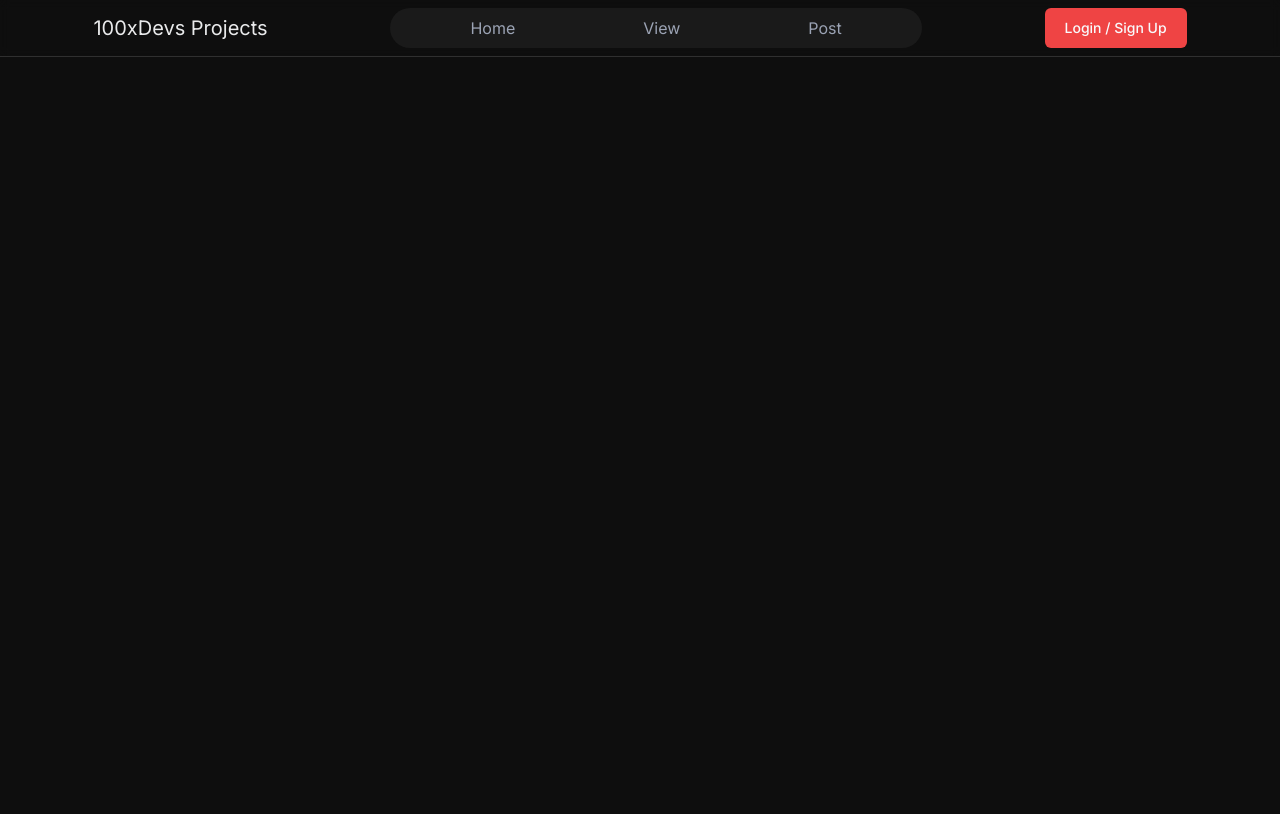
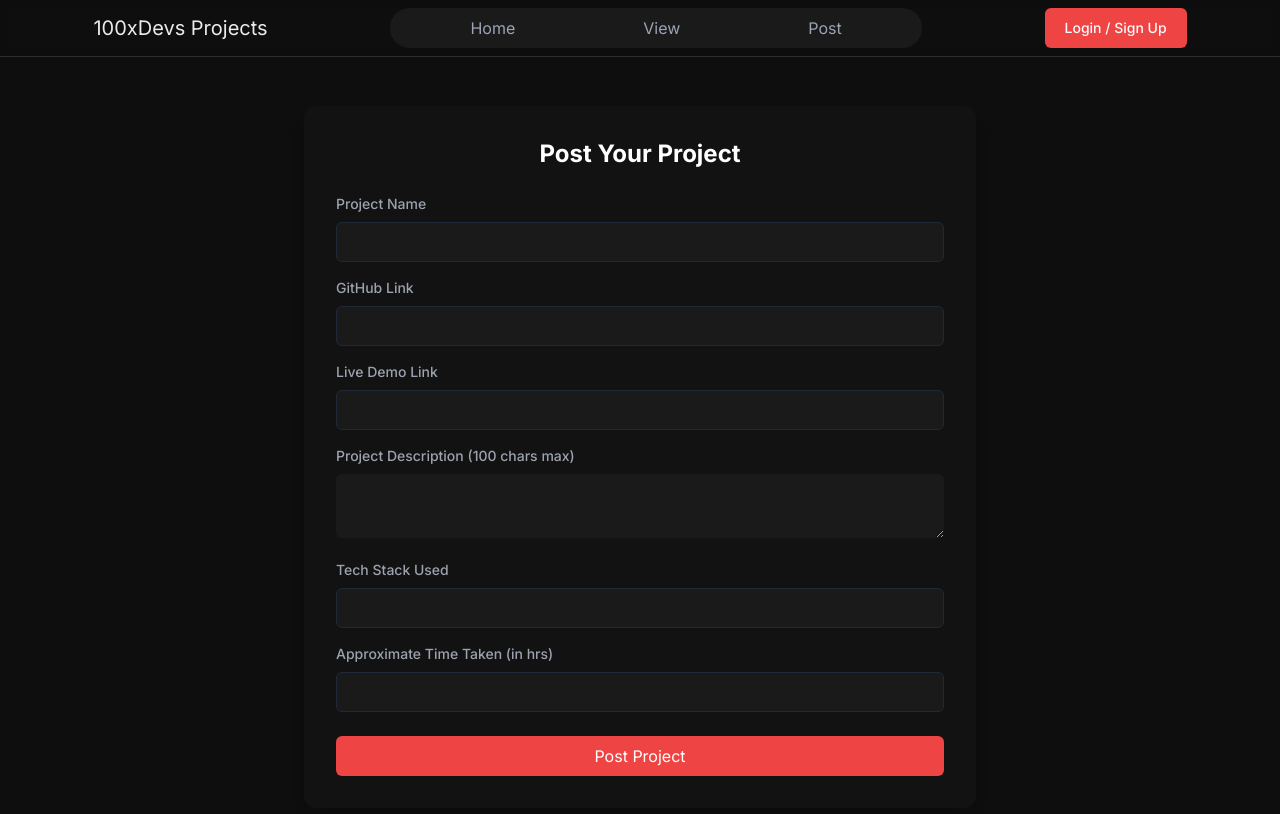
Before and after one commit to justanuragmaurya/projects-management-system, a Next.js app: page /post in a window 1280 px wide. Shown: the top 814 px of the page. Built offline with nearby package versions, Linux system fonts and the light colour scheme.

Commit message:
post page work done hopefully

```diff
--- a/app/api/user/route.ts
+++ b/app/api/user/route.ts
@@ -3,7 +3,6 @@ import { NextRequest } from "next/server";
 export async function POST(req: NextRequest){
     const body = await req.json();
     console.log(body);
-
     return Response.json(
         {
             message: "heyy this is signup page"
--- a/app/layout.tsx
+++ b/app/layout.tsx
@@ -18,8 +18,10 @@ export default function RootLayout({
   return (
     <html lang="en">
       <body className={inter.className}>
-      <Navbar/>
-        {children}
+        <div className="cursor">
+          <Navbar/>
+          {children}
+        </div>
         </body>
     </html>
   );
--- a/app/post/page.tsx
+++ b/app/post/page.tsx
@@ -1,7 +1,87 @@
-export default function Post(){
-    return(
-        <>
+"use client"
+import { useState } from 'react';
+import { Input } from "@/components/ui/input";
+import mongoose from "mongoose"
 
-        </>
-    )
+export default function ProjectForm() {
+    const [formData, setFormData] = useState({
+        name: '',
+        githubLink: '',
+        liveDemo: '',
+        description: '',
+        techStack: '',
+        timeTaken: ''
+    });
+
+    const handleChange = (e:any) => {
+        setFormData({ ...formData, [e.target.name]: e.target.value });
+    };
+
+    const handleSubmit = async(e:any) => {
+        e.preventDefault();
+        console.log(formData);
+        await mongoose.connect(`${url}/secretsDB`);
+
+    };
+
+    let url =""
+
+    return (
+        <div className="flex justify-center items-center min-h-screen  text-gray-400">
+            <form onSubmit={handleSubmit} className="w-full max-w-2xl p-8 bg-[#121212] rounded-xl shadow-lg">
+                <h2 className="text-2xl font-bold mb-6 text-center text-white   ">Post Your Project</h2>
+
+                <div className="mb-4">
+                    <label htmlFor="name" className="block mb-2 text-sm font-medium">Project Name</label>
+                    <Input type="text" id="name" name="name" value={formData.name} onChange={handleChange} className="bg-[#1a1a1a] border-gray-800 text-white" required />
+                </div>
+
+                <div className="mb-4">
+                    <label htmlFor="githubLink" className="block mb-2 text-sm font-medium">GitHub Link</label>
+                    <Input type="url" id="githubLink" name="githubLink" value={formData.githubLink} onChange={handleChange} className="bg-[#1a1a1a] border-gray-800 text-white" required />
+                </div>
+
+                <div className="mb-4">
+                    <label htmlFor="liveDemo" className="block mb-2 text-sm font-medium">Live Demo Link</label>
+                    <Input type="url" id="liveDemo" name="liveDemo" value={formData.liveDemo} onChange={handleChange} className="bg-[#1a1a1a] border-gray-800 text-white" />
+                </div>
+
+                <div className="mb-4">
+                    <label htmlFor="description" className="block mb-2 text-sm font-medium">Project Description (100 chars max)</label>
+                    <textarea
+                        id="description"
+                        name="description"
+                        value={formData.description}
+                        onChange={handleChange}
+                        maxLength={100}
+                        className="w-full bg-[#1a1a1a] border-gray-800 text-white rounded-md p-2"
+                        required
+                    />
+                </div>
+
+                <div className="mb-4">
+                    <label htmlFor="techStack" className="block mb-2 text-sm font-medium">Tech Stack Used</label>
+                    <Input type="text" id="techStack" name="techStack" value={formData.techStack} onChange={handleChange} className="bg-[#1a1a1a] border-gray-800 text-white" required />
+                </div>
+
+                <div className="mb-6">
+                    <label htmlFor="timeTaken" className="block mb-2 text-sm font-medium">Approximate Time Taken (in hrs)</label>
+                    <Input type="number" id="timeTaken" name="timeTaken" value={formData.timeTaken} onChange={handleChange} className="bg-[#1a1a1a] border-gray-800 text-white" required />
+                </div>
+
+                <button type="submit" className="w-full bg-red-500 hover:bg-red-700 text-white p-2 rounded-md">Post Project</button>
+            </form>
+        </div>
+    );
 }
+
+
+
+interface projectData{
+    name: String,
+    githubLink: String,
+    liveDemo: String,
+    description: String,
+    techStack: String,
+    timeTaken: Number
+}
--- /dev/null
+++ b/components/ui/input.tsx
@@ -0,0 +1,25 @@
+import * as React from "react"
+
+import { cn } from "@/lib/utils"
+
+export interface InputProps
+  extends React.InputHTMLAttributes<HTMLInputElement> {}
+
+const Input = React.forwardRef<HTMLInputElement, InputProps>(
+  ({ className, type, ...props }, ref) => {
+    return (
+      <input
+        type={type}
+        className={cn(
+          "flex h-10 w-full rounded-md border border-input bg-background px-3 py-2 text-sm ring-offset-background file:border-0 file:bg-transparent file:text-sm file:font-medium placeholder:text-muted-foreground focus-visible:outline-none focus-visible:ring-2 focus-visible:ring-ring focus-visible:ring-offset-2 disabled:cursor-not-allowed disabled:opacity-50",
+          className
+        )}
+        ref={ref}
+        {...props}
+      />
+    )
+  }
+)
+Input.displayName = "Input"
+
+export { Input }
--- a/package.json
+++ b/package.json
@@ -15,6 +15,7 @@
     "clsx": "^2.1.1",
     "framer-motion": "^11.3.21",
     "lucide-react": "^0.424.0",
+    "mongoose": "^8.5.2",
     "next": "14.2.5",
     "react": "^18",
     "react-dom": "^18",
```
Also changed, not shown: app/page.tsx (line endings or trailing spaces), 1 other file (tests, documents, lock files or other folders).
